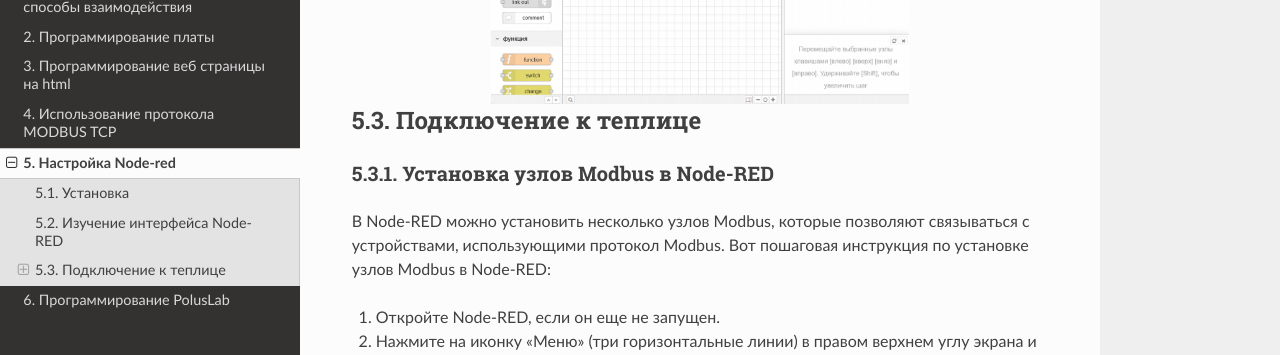
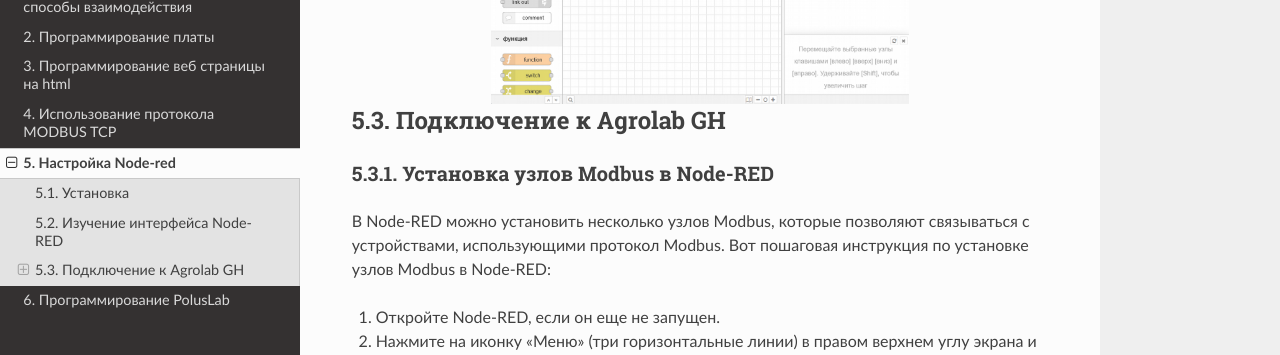
Before and after one commit to BBanwz/book_AL_GH, a Sphinx documentation site: the page built from docs/source/5/1.rst, in a window 1280 px wide and 900 px high, scrolled down 2258 px. Shown: the part 156-511 px from the top of the window. Built offline with Sphinx 7.4.7 and the Read the Docs theme 2.0.0, drawn with Linux system fonts in a browser that asks for light colours.

Commit message:
Update 1.rst

```diff
--- a/docs/source/5/1.rst
+++ b/docs/source/5/1.rst
@@ -64,7 +64,7 @@
        :alt: Node-RED
 
 
-Подключение к теплице
+Подключение к Agrolab GH
 ---------------------
 
 Установка узлов Modbus в Node-RED
```
